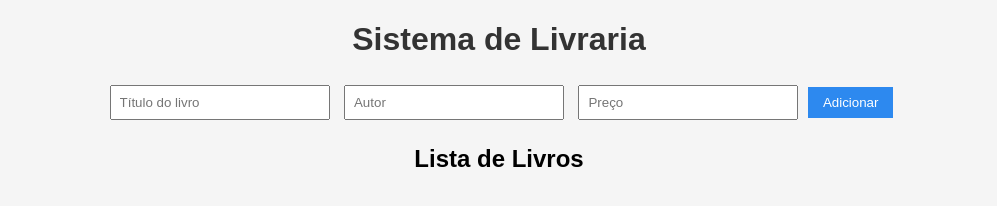
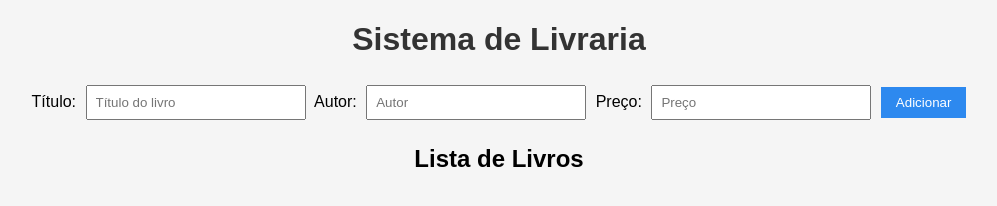
Before and after one commit to Code016m/EngSoft_Ex8.3_Imp.C-S_FE, a plain HTML site: page index.html in a window 1280 px wide. Shown: the whole page, without its empty margins (141-1138 px from the left). Drawn offline with Linux system fonts and the light colour scheme; no server answers.

Commit message:
Enhance form labels and button in index.html
Added labels for input fields and improved button formatting.

```diff
--- a/index.html
+++ b/index.html
@@ -5,14 +5,26 @@
     <title>Livraria</title>
     <link rel="stylesheet" href="style.css">
 </head>
+
 <body>
 
     <h1>Sistema de Livraria</h1>
+
     <div class="form">
-        <label for="titulo"></label><input type="text" id="titulo" placeholder="Título do livro">
-        <label for="autor"></label><input type="text" id="autor" placeholder="Autor">
-        <label for="preco"></label><input type="number" id="preco" placeholder="Preço">
-        <button onclick="adicionarLivro()">Adicionar</button>
+
+        <label for="titulo">Título:</label>
+        <input type="text" id="titulo" placeholder="Título do livro">
+
+        <label for="autor">Autor:</label>
+        <input type="text" id="autor" placeholder="Autor">
+
+        <label for="preco">Preço:</label>
+        <input type="number" id="preco" placeholder="Preço">
+
+        <button type="button" onclick="adicionarLivro()">
+            Adicionar
+        </button>
+
     </div>
 
     <h2>Lista de Livros</h2>
```
